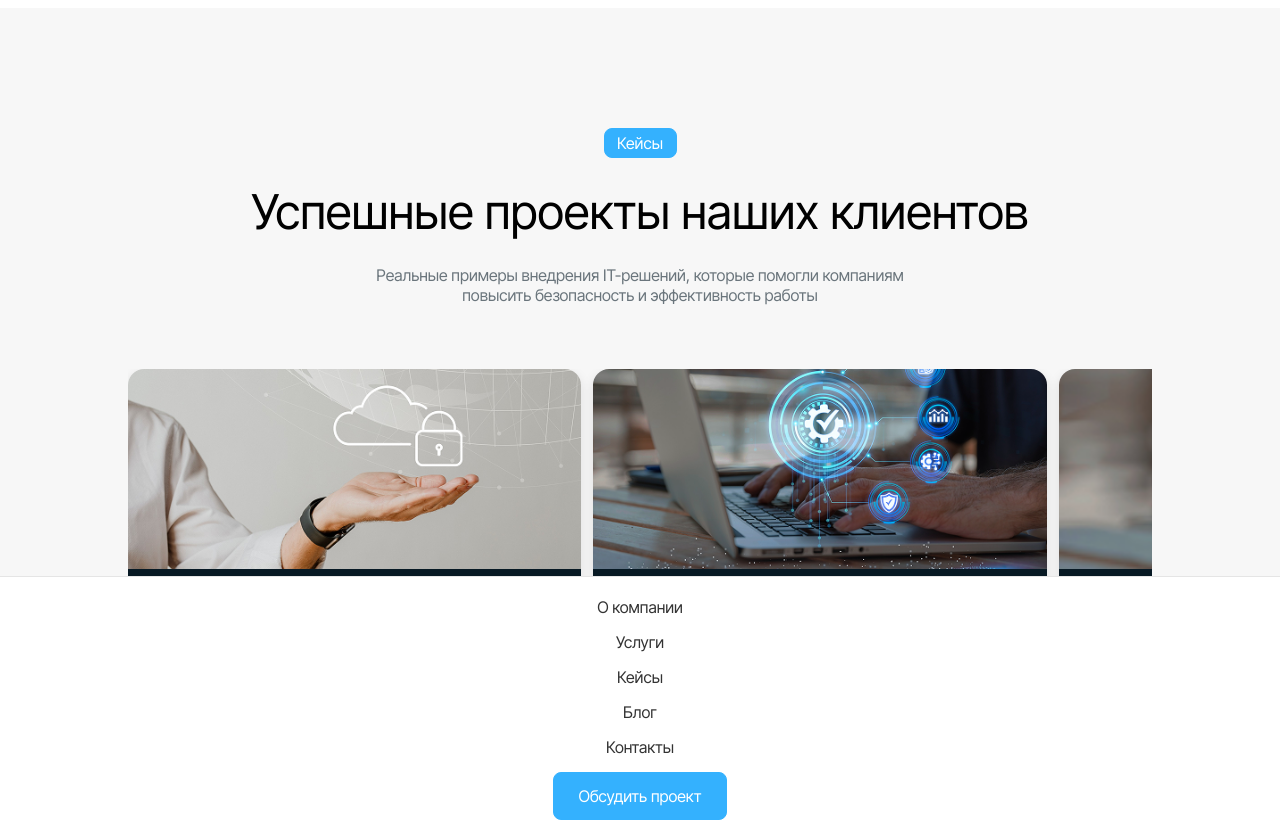
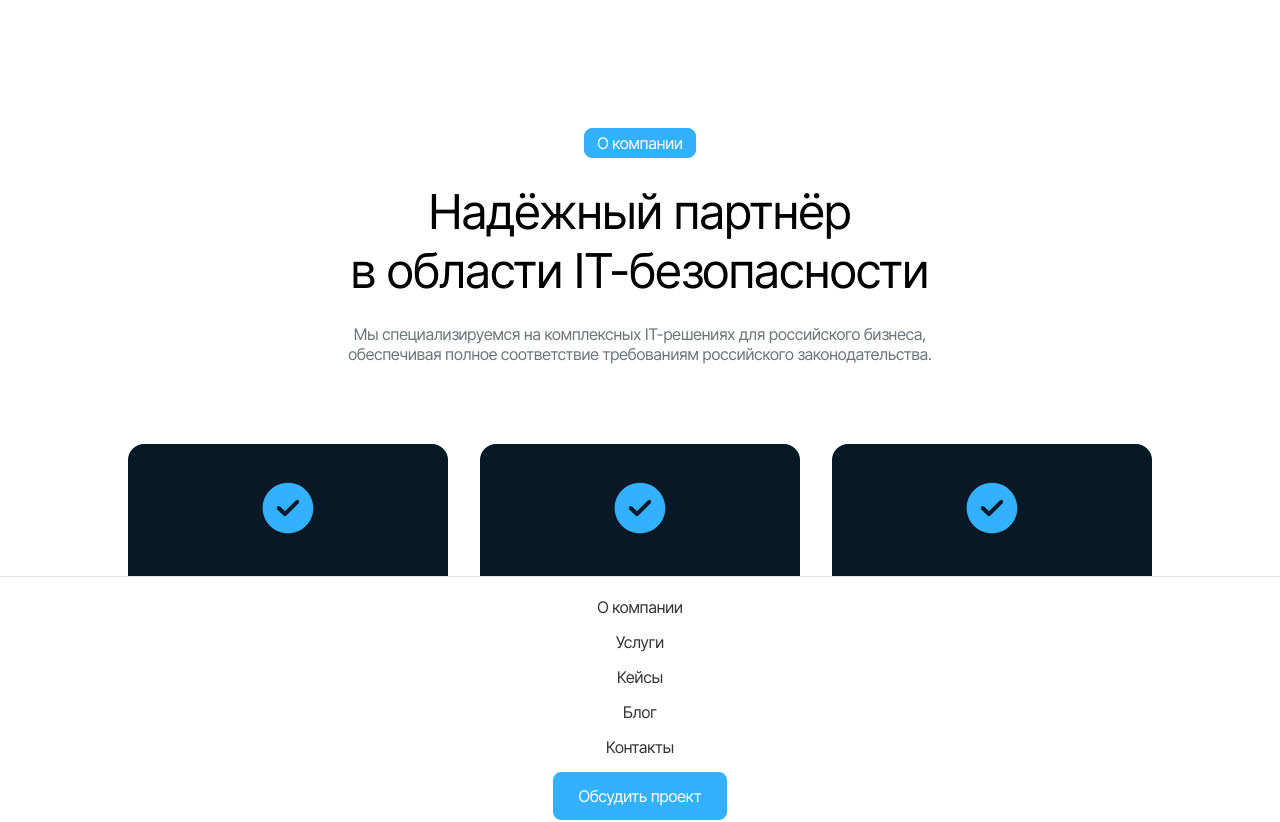
Before and after one commit to webobscure/complex-solutions, a React (Vite) app: page / in a window 1280 px wide. Shown: the part 760-1582 px from the top of the page. Built offline with nearby package versions, Linux system fonts and the light colour scheme.

Commit message:
добавлен блок о компании

```diff
--- a/src/App.jsx
+++ b/src/App.jsx
@@ -5,14 +5,20 @@ import Hero from "./components/Hero/Hero";
 import Footer from "./components/Footer/Footer";
 import Cases from "./components/Cases/Cases";
 import Blog from "./components/Blog/Blog";
+import About from "./components/About/About";
 
 function App() {
 	return (
 		<>
 			<Header />
 			<Hero />
+			<About />
+			{/* about */}
+			{/* services */}
 			<Cases />
 			<Blog />
+			{/* faq */}
+			{/* form */}
 			<Footer />
 		</>
 	);
--- /dev/null
+++ b/src/components/About/About.css
@@ -0,0 +1,16 @@
+.about__card-container {
+	display: flex;
+	gap: 2rem;
+	margin-top: 5rem;
+}
+
+.about__card-container > * {
+	flex: 1; /* Равномерное распределение пространства */
+	min-width: 0;
+}
+
+@media (max-width: 425px) {
+	.about__card-container {
+		flex-direction: column;
+	}
+}
--- /dev/null
+++ b/src/components/About/About.jsx
@@ -0,0 +1,42 @@
+import "./About.css";
+
+import Container from "../elements/Container/Container";
+import ContainerHeader from "../elements/ContainerHeader/ContainerHeader";
+import Card from "../elements/Card/Card";
+
+export default function About() {
+	return (
+		<Container>
+			<ContainerHeader
+				className="about-container"
+				name="О компании"
+				title={
+					<>
+						Надёжный партнёр
+						<br />в области IT-безопасности
+					</>
+				}
+				description="Мы специализируемся на комплексных IT-решениях для российского бизнеса, обеспечивая полное соответствие требованиям российского законодательства."
+			/>
+			<section className="about__card-container">
+				<Card
+					theme="dark"
+					title="Соответствие российскому законодательству"
+					description="Все решения соответствуют требованиям 152-ФЗ, ФСТЭК и ФСБ"
+				/>
+
+				<Card
+					theme="dark"
+					title="Отечественные решения"
+					description="Используем российские технологии и при необходимости замещаем иностранные аналоги"
+				/>
+
+				<Card
+					theme="dark"
+					title="Экспертная поддержка"
+					description="Используем российские технологии и при необходимости замещаем иностранные аналоги"
+				/>
+			</section>
+		</Container>
+	);
+}
--- /dev/null
+++ b/src/components/elements/Card/Card.css
@@ -0,0 +1,22 @@
+.card-container {
+	display: flex;
+	flex-direction: column;
+	align-items: center;
+	text-align: center;
+	gap: 1rem;
+	border-radius: 16px;
+	padding: 2rem 1.5rem;
+	color: #ffffff;
+}
+
+.card-theme-dark {
+	background-color: #071924;
+}
+
+.card-theme-dark_image {
+	margin-bottom: 1rem;
+}
+
+.card-theme-dark_description {
+	opacity: .6;
+}
--- /dev/null
+++ b/src/components/elements/Card/Card.jsx
@@ -0,0 +1,18 @@
+import "./Card.css";
+import logo from "../../../assets/about-card-logo.svg";
+
+export default function Card({
+	className = "",
+	imgSrc = logo,
+	title,
+	description,
+	theme = "light",
+}) {
+	return (
+		<section className={`card-container ${className} card-theme-${theme}`}>
+			<img src={imgSrc} alt="logo" className={`card-theme-${theme}_image`} />
+			<p className={`card-theme-${theme}_title`}>{title}</p>
+			<p className={`card-theme-${theme}_description`}>{description}</p>
+		</section>
+	);
+}
--- a/src/components/elements/ContainerHeader/ContainerHeader.css
+++ b/src/components/elements/ContainerHeader/ContainerHeader.css
@@ -6,26 +6,23 @@
 }
 
 .container-header__name {
+	text-align: center;
+	font-size: 16px;
+	color: #fff;
 	background: #34b1fe;
+	border: 1px solid #34b1fe;
 	border-radius: 8px;
-	width: 174px;
-	height: 48px;
-	padding: 0 24px;
-	color: #fff;
-	border: 1px solid #34b1fe;
 	cursor: default;
-	font-size: 16px;
-	width: 73px;
-	height: 30px;
 	padding: 4px 12px;
 	margin-top: 120px;
-	text-align: center;
 }
 
 .container-header__title {
+	text-align: center;
 	margin-top: 24px;
 	font-size: 48px;
 	font-weight: 400;
+	white-space: pre-wrap;
 }
 
 .container-header__description {
@@ -36,3 +33,9 @@
 	margin-top: 24px;
 	text-align: center;
 }
+
+@media (max-width: 425px) {
+	.container-header__title {
+		font-size: 32px;
+	}
+}
--- a/src/components/elements/ContainerHeader/ContainerHeader.jsx
+++ b/src/components/elements/ContainerHeader/ContainerHeader.jsx
@@ -1,8 +1,13 @@
 import "./ContainerHeader.css";
 
-export default function ContainerHeader({ name, title, description }) {
+export default function ContainerHeader({
+    className = "",
+    name,
+    title,
+    description
+}) {
 	return (
-		<section className="container-header">
+		<section className={`container-header ${className}`}>
 			<p className="container-header__name">{name}</p>
 
 			<h1 className="container-header__title">{title}</h1>
```
Also changed, not shown: src/assets/about-card-logo.svg (added).
